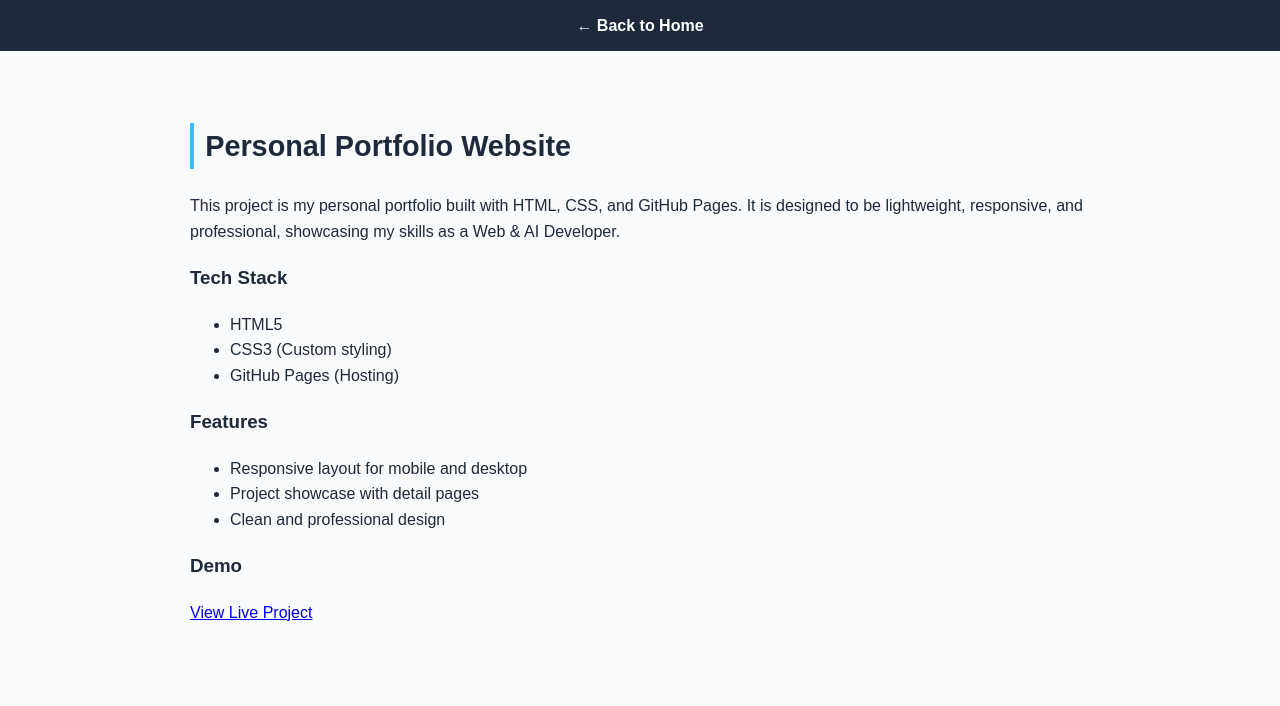
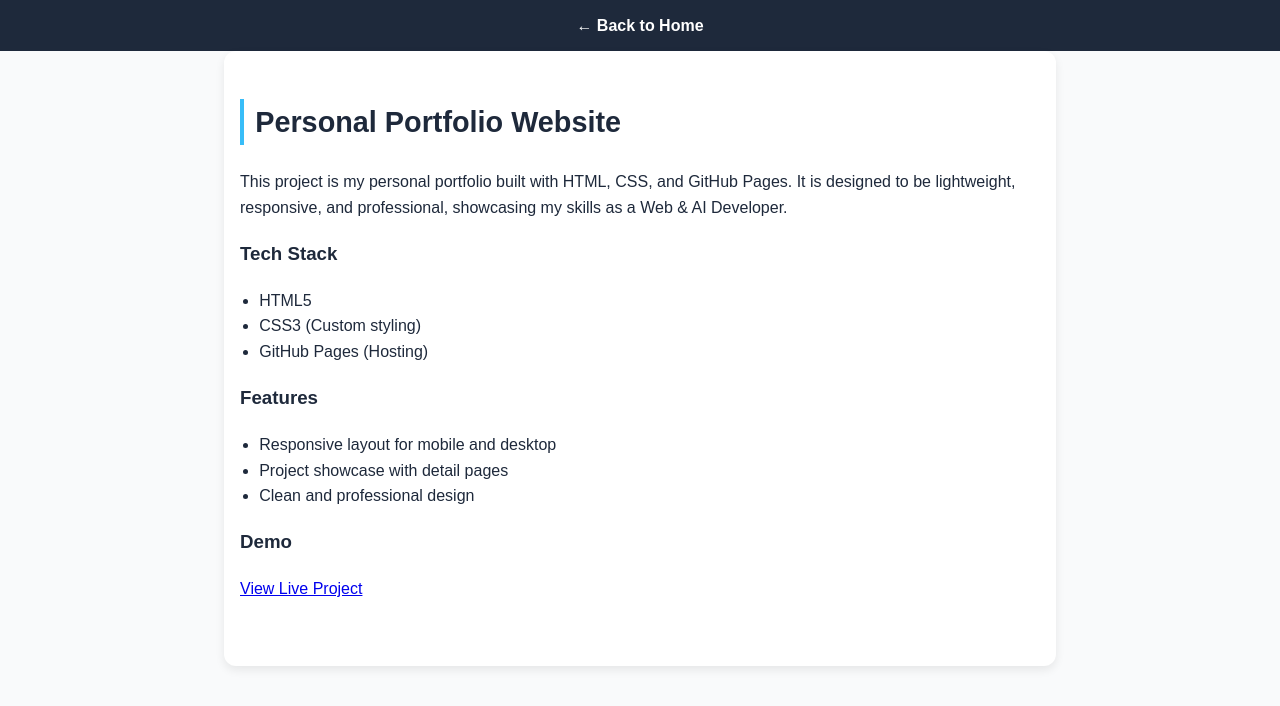
Before and after one commit to reginaundvin/reginaundvin, a plain HTML site: page project1.html in a window 1280 px wide. Drawn offline with Linux system fonts and the light colour scheme.

Commit message:
Update style.css

```diff
--- a/style.css
+++ b/style.css
@@ -88,3 +88,19 @@ footer a {
   color: #38bdf8;
   text-decoration: none;
 }
+
+/* Project 1 */
+.project-detail {
+  max-width: 800px;
+  margin: auto;
+  padding: 3rem 1rem;
+  background: white;
+  border-radius: 12px;
+  box-shadow: 0 4px 10px rgba(0,0,0,0.08);
+}
+.project-detail h2 {
+  margin-top: 0;
+}
+.project-detail ul {
+  padding-left: 1.2rem;
+}
```
